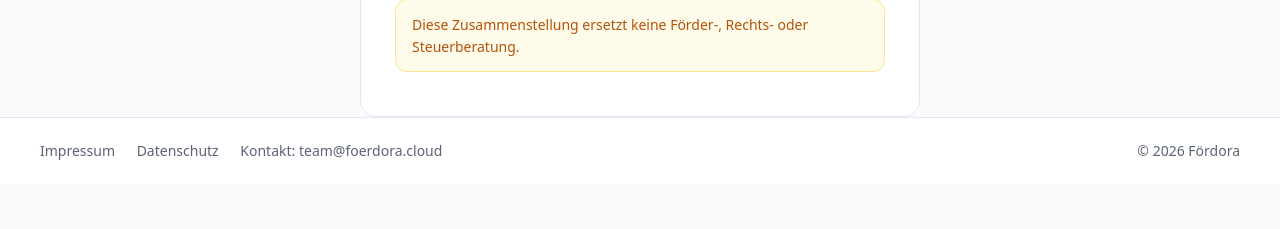
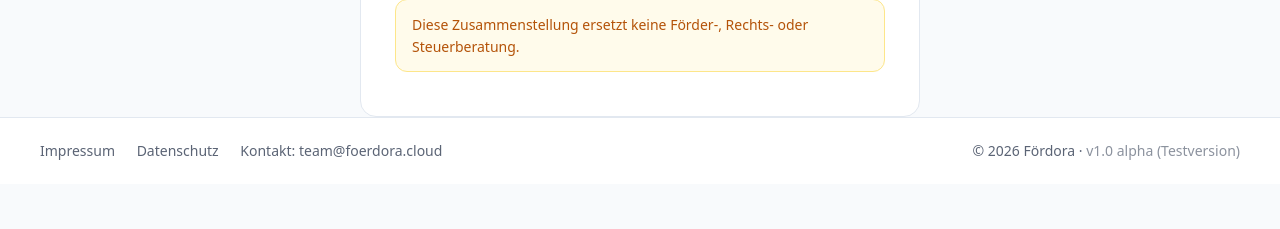
Before and after one commit to balubaerbot/FoerderRadar, a FastAPI app: page /danke in a window 1280 px wide. Shown: the part 571-800 px from the top of the page. Run offline with FastAPI, Linux system fonts and the light colour scheme; some libraries are stand-ins or nearby versions.

Commit message:
feat(ui): dezenter Versionshinweis v1.0 alpha (Testversion) im Footer

```diff
--- a/app/templates/base.html
+++ b/app/templates/base.html
@@ -30,7 +30,7 @@
   <a href="/impressum">Impressum</a>
   <a href="/datenschutz">Datenschutz</a>
   <a href="mailto:team@foerdora.cloud">Kontakt: team@foerdora.cloud</a>
-  <span style="float:right">© 2026 Fördora</span>
+  <span style="float:right">© 2026 Fördora · <span style="opacity:.7">v1.0 alpha (Testversion)</span></span>
 </footer>
 </body>
 </html>
```
